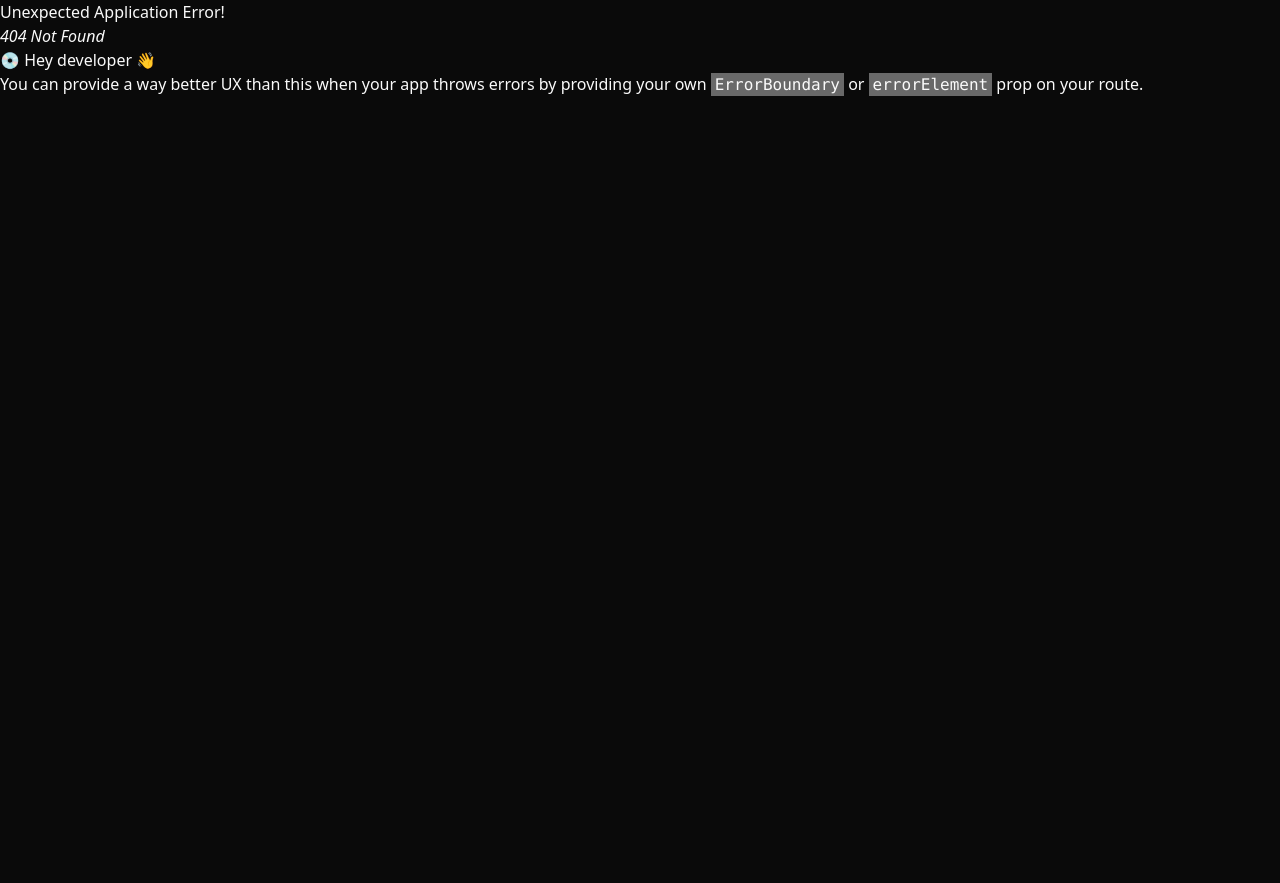
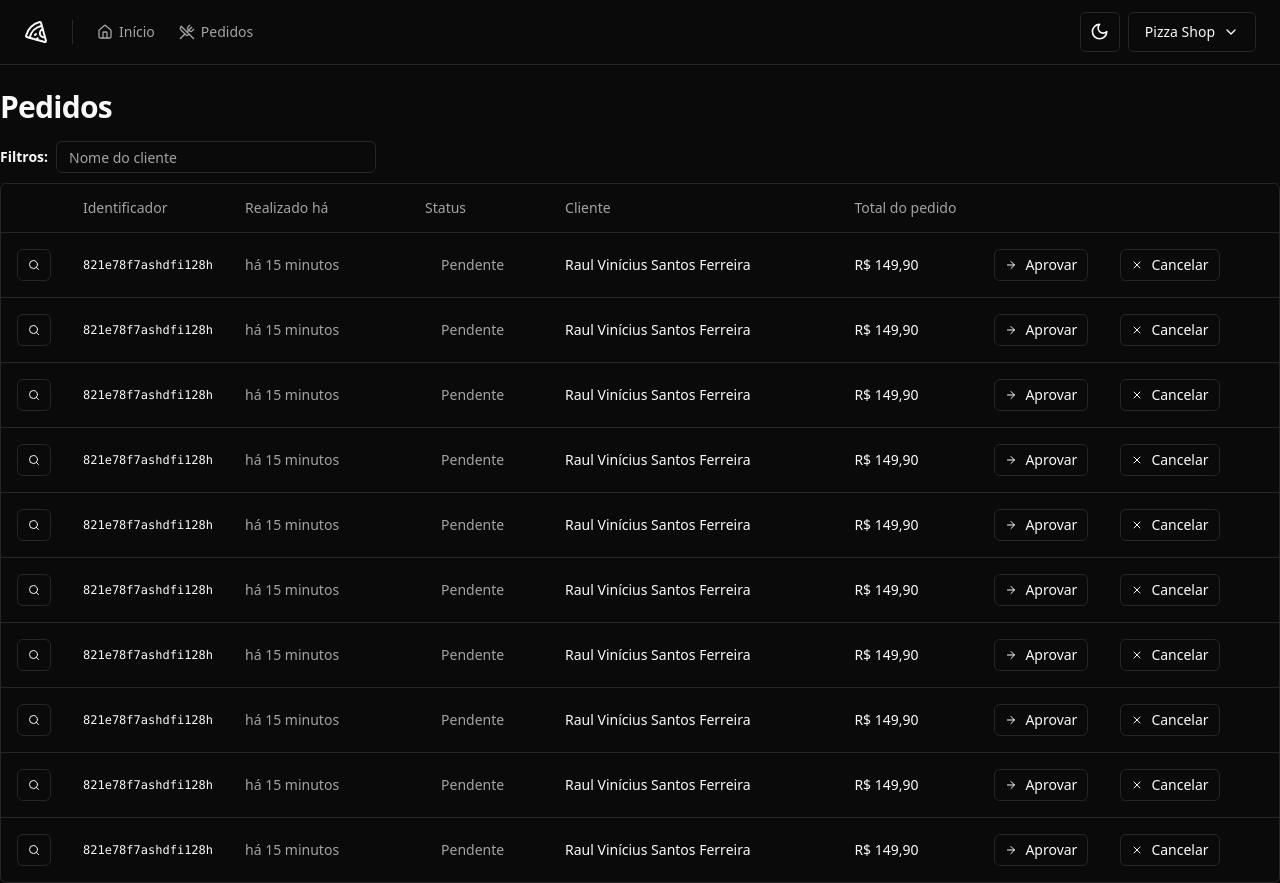
Before and after one commit to tenshiiu/pizzashop-web, a React (Vite) app: page /orders in a window 1280 px wide. Before the commit this address had no page. Before the commit the page ends 800 px from the top, so only its background shows below. Built offline with nearby package versions, Linux system fonts and the light colour scheme.

Commit message:
Listagem de pedidos

```diff
--- a/src/components/ui/button.tsx
+++ b/src/components/ui/button.tsx
@@ -22,6 +22,7 @@
       size: {
         default: "h-10 px-4 py-2",
         sm: "h-9 rounded-md px-3",
+        xs: "h-8 px-2.5",
         lg: "h-11 rounded-md px-8",
         icon: "h-10 w-10",
       },
--- /dev/null
+++ b/src/components/ui/table.tsx
@@ -0,0 +1,117 @@
+import * as React from "react"
+
+import { cn } from "@/lib/utils"
+
+const Table = React.forwardRef<
+  HTMLTableElement,
+  React.HTMLAttributes<HTMLTableElement>
+>(({ className, ...props }, ref) => (
+  <div className="relative w-full overflow-auto">
+    <table
+      ref={ref}
+      className={cn("w-full caption-bottom text-sm", className)}
+      {...props}
+    />
+  </div>
+))
+Table.displayName = "Table"
+
+const TableHeader = React.forwardRef<
+  HTMLTableSectionElement,
+  React.HTMLAttributes<HTMLTableSectionElement>
+>(({ className, ...props }, ref) => (
+  <thead ref={ref} className={cn("[&_tr]:border-b", className)} {...props} />
+))
+TableHeader.displayName = "TableHeader"
+
+const TableBody = React.forwardRef<
+  HTMLTableSectionElement,
+  React.HTMLAttributes<HTMLTableSectionElement>
+>(({ className, ...props }, ref) => (
+  <tbody
+    ref={ref}
+    className={cn("[&_tr:last-child]:border-0", className)}
+    {...props}
+  />
+))
+TableBody.displayName = "TableBody"
+
+const TableFooter = React.forwardRef<
+  HTMLTableSectionElement,
+  React.HTMLAttributes<HTMLTableSectionElement>
+>(({ className, ...props }, ref) => (
+  <tfoot
+    ref={ref}
+    className={cn(
+      "border-t bg-muted/50 font-medium [&>tr]:last:border-b-0",
+      className
+    )}
+    {...props}
+  />
+))
+TableFooter.displayName = "TableFooter"
+
+const TableRow = React.forwardRef<
+  HTMLTableRowElement,
+  React.HTMLAttributes<HTMLTableRowElement>
+>(({ className, ...props }, ref) => (
+  <tr
+    ref={ref}
+    className={cn(
+      "border-b transition-colors hover:bg-muted/50 data-[state=selected]:bg-muted",
+      className
+    )}
+    {...props}
+  />
+))
+TableRow.displayName = "TableRow"
+
+const TableHead = React.forwardRef<
+  HTMLTableCellElement,
+  React.ThHTMLAttributes<HTMLTableCellElement>
+>(({ className, ...props }, ref) => (
+  <th
+    ref={ref}
+    className={cn(
+      "h-12 px-4 text-left align-middle font-medium text-muted-foreground [&:has([role=checkbox])]:pr-0",
+      className
+    )}
+    {...props}
+  />
+))
+TableHead.displayName = "TableHead"
+
+const TableCell = React.forwardRef<
+  HTMLTableCellElement,
+  React.TdHTMLAttributes<HTMLTableCellElement>
+>(({ className, ...props }, ref) => (
+  <td
+    ref={ref}
+    className={cn("p-4 align-middle [&:has([role=checkbox])]:pr-0", className)}
+    {...props}
+  />
+))
+TableCell.displayName = "TableCell"
+
+const TableCaption = React.forwardRef<
+  HTMLTableCaptionElement,
+  React.HTMLAttributes<HTMLTableCaptionElement>
+>(({ className, ...props }, ref) => (
+  <caption
+    ref={ref}
+    className={cn("mt-4 text-sm text-muted-foreground", className)}
+    {...props}
+  />
+))
+TableCaption.displayName = "TableCaption"
+
+export {
+  Table,
+  TableHeader,
+  TableBody,
+  TableFooter,
+  TableHead,
+  TableRow,
+  TableCell,
+  TableCaption,
+}
--- /dev/null
+++ b/src/pages/app/orders/orders.tsx
@@ -0,0 +1,83 @@
+import { Helmet } from "react-helmet-async";
+import { Input } from "@/components/ui/input";
+import { Table, TableBody, TableCell, TableHead, TableHeader, TableRow } from "@/components/ui/table";
+import { Button } from "@/components/ui/button";
+import { ArrowRight, Search, X } from "lucide-react";
+
+export function Orders() {
+    return (
+        <>
+        <Helmet title="Pedidos" />
+        <div className="flex flex-col gap-4">
+         <h1 className="text-3xl font-bold tracking-tight">Pedidos</h1>
+        </div>
+        <div className="space-y-2.5">
+            <form className="flex items-center gap-2">
+                <span className="text-sm font-semibold">Filtros:</span>
+                <Input placeholder="Nome do cliente" className="h-8 w-[320px]"/>
+            </form>
+
+            <div className="border rounded-md">
+            <Table>
+                    <TableHeader>
+                        <TableRow>
+                            <TableHead className="w-[64px]"></TableHead>
+                            <TableHead className="w-[140px]">Identificador</TableHead>
+                            <TableHead className="w-[180px]">Realizado há</TableHead>
+                            <TableHead className="w-[140px]">Status</TableHead>
+                            <TableHead>Cliente</TableHead>
+                            <TableHead className="w-[140px]">Total do pedido</TableHead>
+                            <TableHead className="w-[64px]"></TableHead>
+                            <TableHead className="w-[]"></TableHead>
+                        </TableRow>
+                    </TableHeader>
+                    <TableBody>
+                        {Array.from({ length: 10 }).map((_, i) => {
+                                return (
+                        <TableRow key={i}>
+                            <TableCell>
+                                <Button variant="outline" size="xs">
+                                    <Search className="h-3 w-3"/>
+                                    <span className="sr-only">Detalhes do pedido</span>
+                                </Button>
+                            </TableCell>
+                            <TableCell className="font-mono text-xs font-medium">
+                                821e78f7ashdfi128h
+                            </TableCell>
+                            <TableCell className="text-muted-foreground">
+                                há 15 minutos
+                            </TableCell>
+                            <TableCell>
+                                <div className="flex items-center gap-2">
+                                <span className="h-2 w-2 rounded-full bg-slete-400"/>
+                                <span className="font-medium text-muted-foreground">
+                                    Pendente
+                                </span>
+                                </div>
+                            </TableCell>
+                            <TableCell className="font-medium">
+                                Raul Vinícius Santos Ferreira
+                            </TableCell>
+                            <TableCell className="font-medium">R$ 149,90</TableCell>
+                            <TableCell>
+                                <Button variant="outline" size="xs">
+                                    <ArrowRight className="mr-2 h-3 w-3"/>
+                                    Aprovar
+                                </Button>
+                            </TableCell>
+                            <TableCell>
+                             <Button variant="outline" size="xs">
+                                <X className="mr-2 h-3 w-3"/>
+                                Cancelar
+                             </Button>
+                            </TableCell>
+                        </TableRow>
+                                )
+                        })}
+                    </TableBody>
+                </Table>
+            </div>
+        </div>
+        </>
+    )
+}
```
Also changed, not shown: src/routes.tsx (+5 -2 lines).
